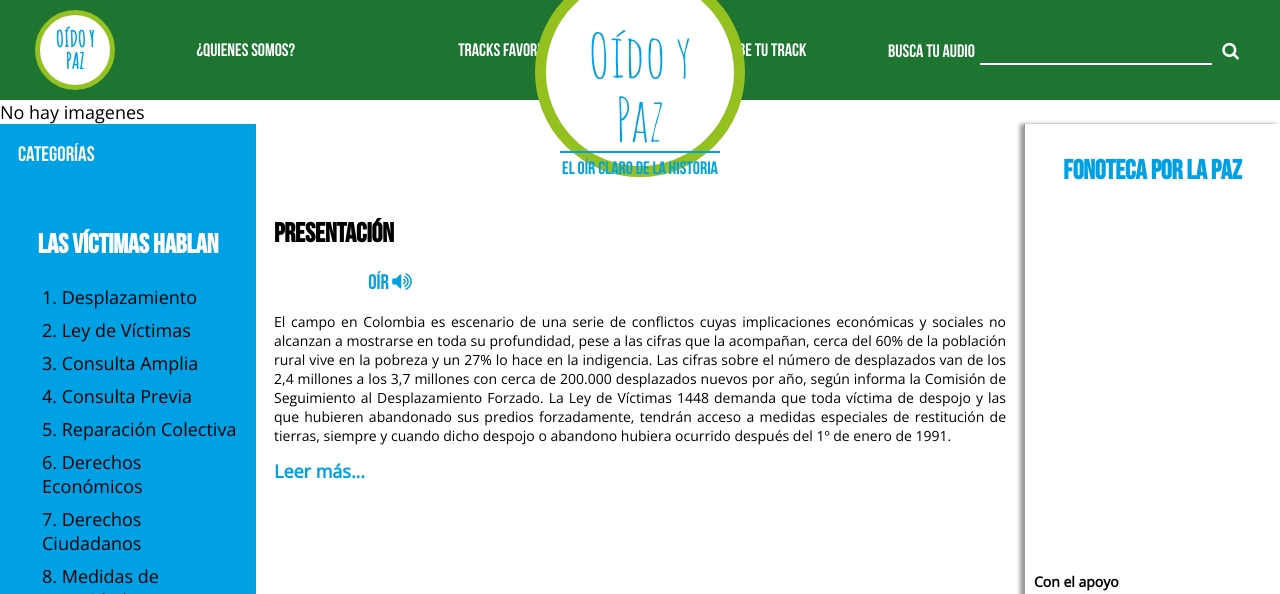
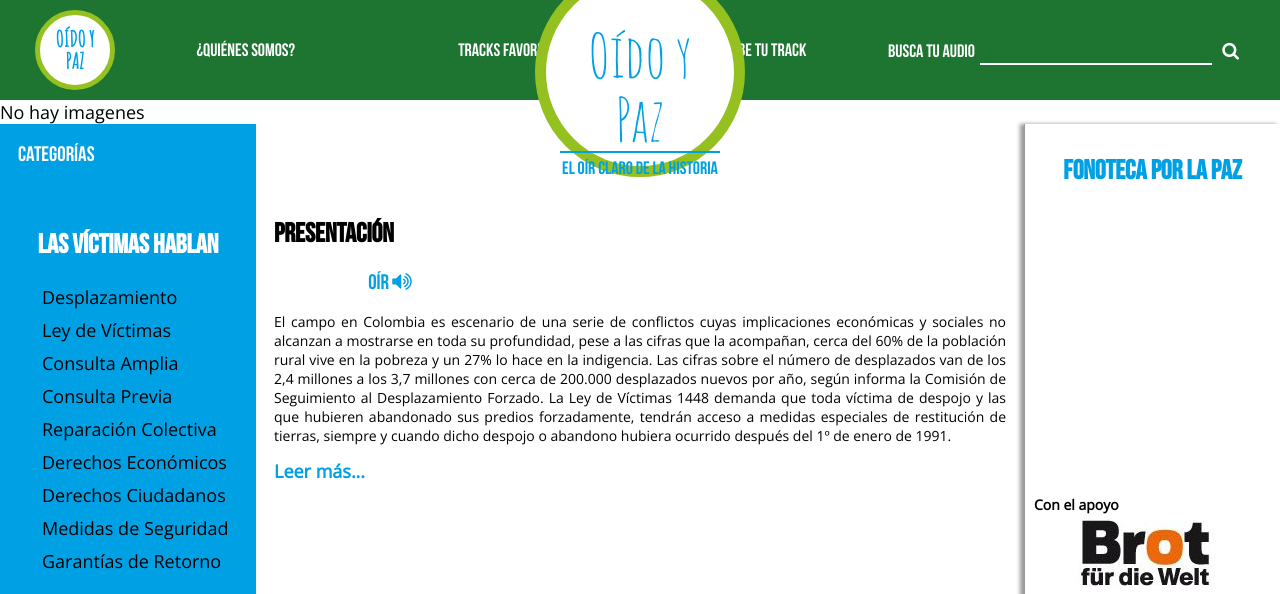
Before and after one commit to gollum23/oidoypaz, a Django app: template templates/home.html in a window 1280 px wide. Shown: the top 594 px of the page. Run offline with Django 3.2, Linux system fonts and the light colour scheme; the template is opened without the code that fills it, so the values that code supplies are empty; parts of the project's set-up code (start-up, migrations or seed data) failed here and were passed over; some libraries are stand-ins or nearby versions; grey boxes are pictures that could not be loaded.

Commit message:
Changes format text, change accents, remove text from Gratitude

```diff
--- a/templates/base.html
+++ b/templates/base.html
@@ -17,7 +17,7 @@
             </div>
             <nav class="Navigation">
                 <ul>
-                    <li class="u-textBebas"><a href="{% url 'web:what' %}">¿Quienes somos?</a></li>
+                    <li class="u-textBebas"><a href="{% url 'web:what' %}">¿Quiénes somos?</a></li>
                     <li class="u-textBebas"><a href="{% url 'web:favorite' %}">Tracks favoritos</a></li>
                     <li class="u-textBebas"><a href="{% url 'web:upload' %}">Sube tu track</a></li>
                 </ul>
@@ -55,15 +55,15 @@
                 <h2 class="Voces-title">Las víctimas hablan</h2>
                 <audio id="voces"></audio>
                 <ol class="VocesList">
-                    <li class="VocesList-item"><a href="#" data-src="/media/victimas_hablan/Las_victimas_hablan_1.mp3">1. Desplazamiento</a></li>
-                    <li class="VocesList-item"><a href="#" data-src="/media/victimas_hablan/Las_victimas_hablan_2.mp3">2. Ley de Víctimas</a></li>
-                    <li class="VocesList-item"><a href="#" data-src="/media/victimas_hablan/Las_victimas_hablan_3.mp3">3. Consulta Amplia</a></li>
-                    <li class="VocesList-item"><a href="#" data-src="/media/victimas_hablan/Las_victimas_hablan_4.mp3">4. Consulta Previa</a></li>
-                    <li class="VocesList-item"><a href="#" data-src="/media/victimas_hablan/Las_victimas_hablan_5.mp3">5. Reparación Colectiva</a></li>
-                    <li class="VocesList-item"><a href="#" data-src="/media/victimas_hablan/Las_victimas_hablan_6.mp3">6. Derechos Económicos</a></li>
-                    <li class="VocesList-item"><a href="#" data-src="/media/victimas_hablan/Las_victimas_hablan_7.mp3">7. Derechos Ciudadanos</a></li>
-                    <li class="VocesList-item"><a href="#" data-src="/media/victimas_hablan/Las_victimas_hablan_8.mp3">8. Medidas de Seguridad</a></li>
-                    <li class="VocesList-item"><a href="#" data-src="/media/victimas_hablan/Las_victimas_hablan_9.mp3">9. Garantías de Retorno</a></li>
+                    <li class="VocesList-item"><a href="#" data-src="/media/victimas_hablan/Las_victimas_hablan_1.mp3">Desplazamiento</a></li>
+                    <li class="VocesList-item"><a href="#" data-src="/media/victimas_hablan/Las_victimas_hablan_2.mp3">Ley de Víctimas</a></li>
+                    <li class="VocesList-item"><a href="#" data-src="/media/victimas_hablan/Las_victimas_hablan_3.mp3">Consulta Amplia</a></li>
+                    <li class="VocesList-item"><a href="#" data-src="/media/victimas_hablan/Las_victimas_hablan_4.mp3">Consulta Previa</a></li>
+                    <li class="VocesList-item"><a href="#" data-src="/media/victimas_hablan/Las_victimas_hablan_5.mp3">Reparación Colectiva</a></li>
+                    <li class="VocesList-item"><a href="#" data-src="/media/victimas_hablan/Las_victimas_hablan_6.mp3">Derechos Económicos</a></li>
+                    <li class="VocesList-item"><a href="#" data-src="/media/victimas_hablan/Las_victimas_hablan_7.mp3">Derechos Ciudadanos</a></li>
+                    <li class="VocesList-item"><a href="#" data-src="/media/victimas_hablan/Las_victimas_hablan_8.mp3">Medidas de Seguridad</a></li>
+                    <li class="VocesList-item"><a href="#" data-src="/media/victimas_hablan/Las_victimas_hablan_9.mp3">Garantías de Retorno</a></li>
                 </ol>
             </div>
             <div class="MainContent-center">
@@ -86,7 +86,6 @@
                     <figure class="Gratitude-image">
                         <img src="{% static 'images/Logo_Pan_Para_El_Mundo.jpg' %}" alt="Pan para el mundo">
                     </figure>
-                    <p class="">Pan para el mundo</p>
                 </div>
             </div>
         </section>
```
